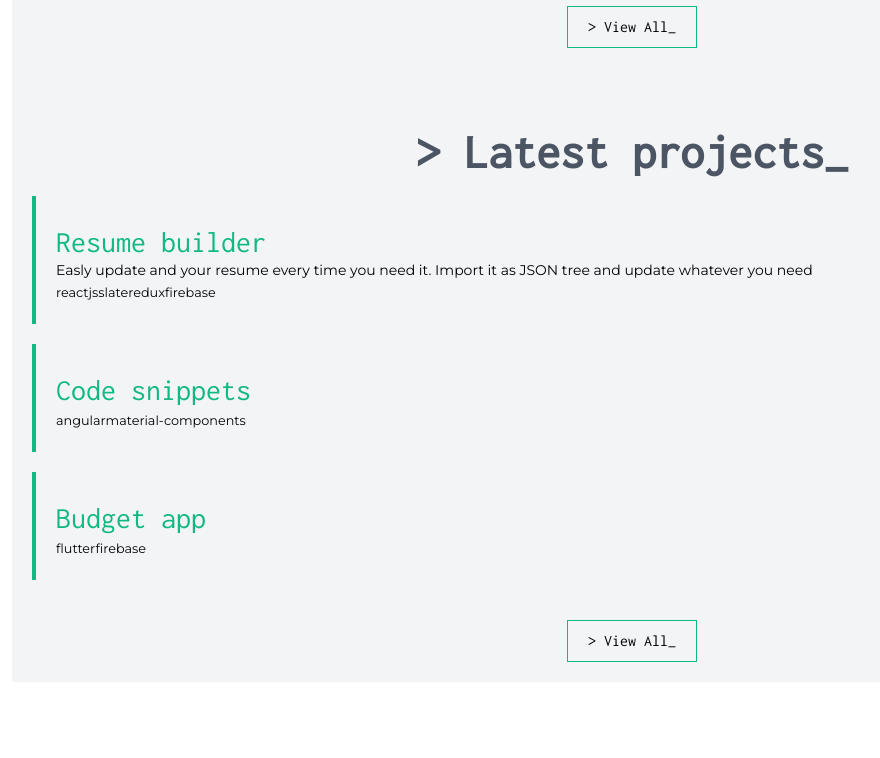
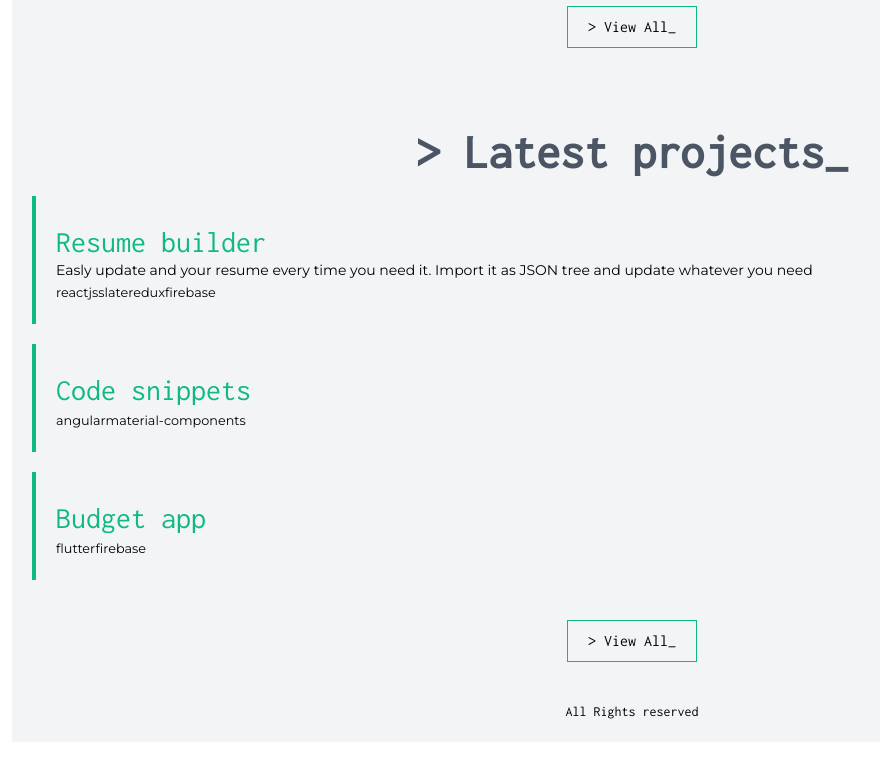
Before and after one commit to k3cman/kecman.dev, a Gatsby site: page / in a window 1280 px wide. Shown: the part 1542-2300 px from the top of the page, without its empty margins (8-888 px from the left). Before the commit the page ends 2244 px from the top, so only its background shows below. Built offline with nearby package versions, Linux system fonts and the light colour scheme; Gatsby itself is replaced by a stand-in of ours.

Commit message:
Add footer

```diff
--- /dev/null
+++ b/src/components/layout/Footer.js
@@ -0,0 +1,11 @@
+import * as React from "react";
+
+const Footer = () => {
+  return (
+    <div className="flex items-center justify-center pt-10 font-mono text-sm">
+      All Rights reserved
+    </div>
+  );
+};
+
+export default Footer;
--- a/src/pages/index.js
+++ b/src/pages/index.js
@@ -2,6 +2,7 @@ import * as React from "react";
 import BlogSection from "../components/home/Blog-section";
 import HeroSection from "../components/home/Hero-section";
 import ProjectSection from "../components/home/Project-section";
+import Footer from "../components/layout/Footer";
 import Layout from "../components/layout/Layout";
 
 const IndexPage = () => {
@@ -12,6 +13,8 @@ const IndexPage = () => {
         <BlogSection />
         <ProjectSection />
       </main>
+
+      <Footer />
     </Layout>
   );
 };
```
Also changed, not shown: src/components/layout/Layout.js (+5 -5 lines).
